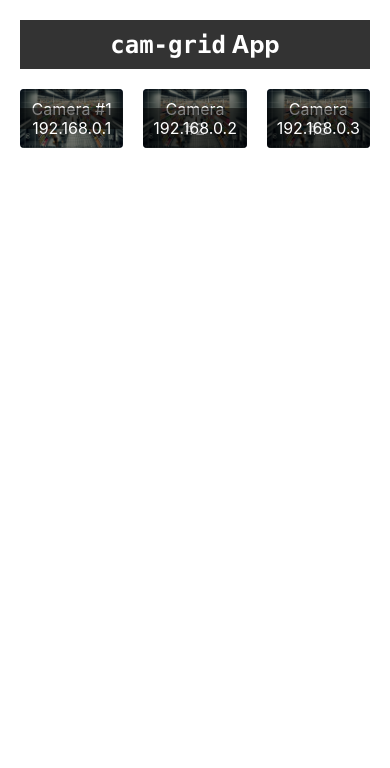
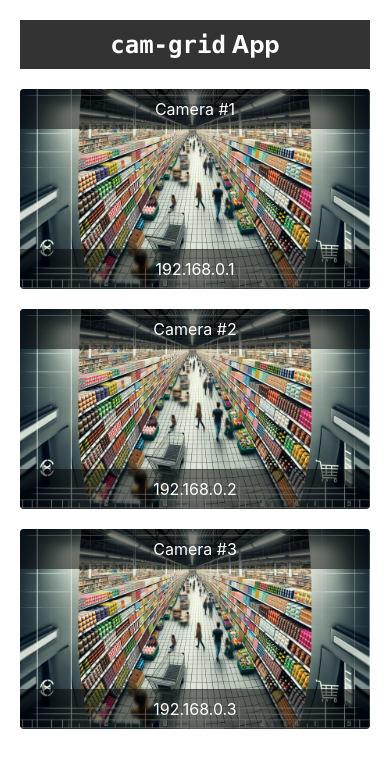
Before and after one commit to dan-nicholls/cam-grid, a React (Create React App) app in the folder client/: page / in a window 390 px wide. Shown: the top 768 px of the page. Built offline with nearby package versions, Linux system fonts and the light colour scheme.

Commit message:
feat(styles): update camera-grid for responsive design
Add media queries for `camera-grid` class to adjust grid columns based on screen width (1000px and 500px breakpoints).

```diff
--- a/client/src/styles.css
+++ b/client/src/styles.css
@@ -29,6 +29,18 @@ nav h1 {
   padding: 20px 0px;
 }
 
+@media (max-width: 1000px) {
+  .camera-grid {
+    grid-template-columns: repeat(2, 1fr);
+  }
+}
+
+@media (max-width: 500px) {
+  .camera-grid {
+    grid-template-columns: 1fr;
+  }
+}
+
 /* CameraItem Styles */
 .camera-item {
   margin: 0 auto;
@@ -47,11 +59,11 @@ nav h1 {
   object-fit: cover;
   transition:
     transform 0.3s ease-in-out,
-    filter 0.3s ease-in-out; /* Smooth transition for scaling */
+    filter 0.3s ease-in-out;
 }
 
 .camera-image-container:hover img {
-  transform: scale(1.05); /* Slightly scale up on hover */
+  transform: scale(1.05);
   filter: brightness(80%);
 }
 
@@ -59,21 +71,21 @@ nav h1 {
   position: absolute;
   left: 0;
   right: 0;
-  background: rgba(0, 0, 0, 0.5); /* Semi-transparent overlay */
+  background: rgba(0, 0, 0, 0.5);
   color: white;
   text-align: center;
   padding: 10px;
 }
 
 .overlay-top {
-  top: 0; /* Position at the top */
+  top: 0;
 }
 
 .overlay-bottom {
-  bottom: 0; /* Position at the bottom */
+  bottom: 0;
 }
 
 .camera-name,
 .camera-ip {
-  margin: 0; /* Remove margin for p elements */
+  margin: 0;
 }
```
